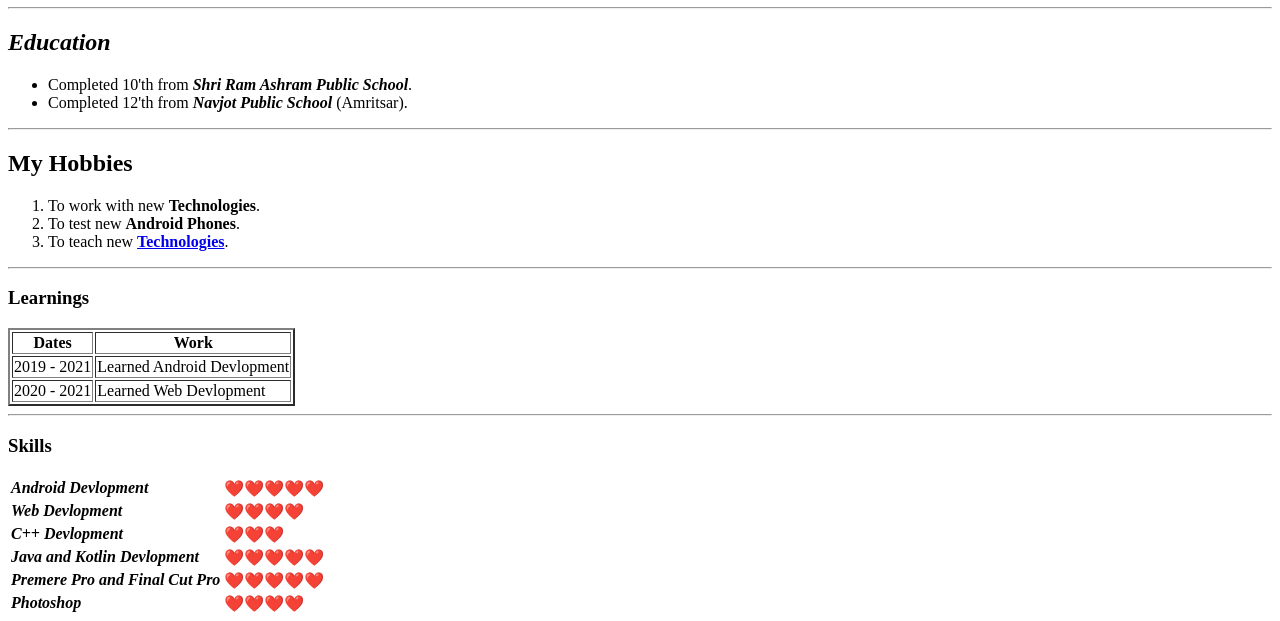
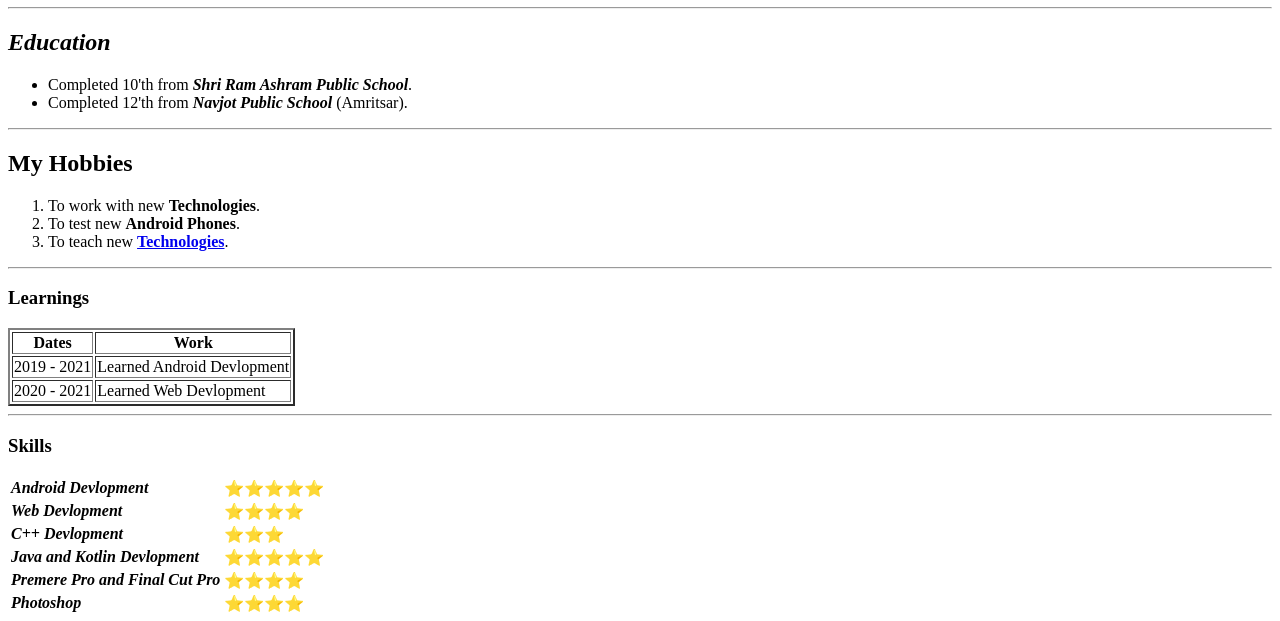
Before and after one commit to StartCodeingWithSayam/Cv, a plain HTML site: page index.html in a window 1280 px wide. Shown: the part 179-800 px from the top of the page. Drawn offline with Linux system fonts and the light colour scheme.

Commit message:
Update index.html

```diff
--- a/index.html
+++ b/index.html
@@ -58,27 +58,27 @@
     <table >
         <tr>
             <td><strong><em>Android Devlopment</em></strong></td>
-            <td>❤️❤️❤️❤️❤️</td>
+            <td>⭐️⭐️⭐️⭐️⭐️</td>
         </tr>
         <tr>
             <td><strong><em>Web Devlopment</em></strong></td>
-            <td>❤️❤️❤️❤️</td>
+            <td>⭐️⭐️⭐️⭐️</td>
         </tr>
         <tr>
             <td><strong><em>C++ Devlopment</em></strong></td>
-            <td>❤️❤️❤️</td>
+            <td>⭐️⭐️⭐️</td>
         </tr>
         <tr>
             <td><strong><em>Java and Kotlin Devlopment</em></strong></td>
-            <td>❤️❤️❤️❤️❤️</td>
+            <td>⭐️⭐️⭐️⭐️⭐️</td>
         </tr>
         <tr>
             <td><strong><em>Premere Pro and Final Cut Pro</em></strong></td>
-            <td>❤️❤️❤️❤️❤️</td>
+            <td>⭐️⭐️⭐️⭐️</td>
         </tr>
         <tr>
             <td><strong><em>Photoshop</em></strong></td>
-            <td>❤️❤️❤️❤️</td>
+            <td>⭐️⭐️⭐️⭐️</td>
         </tr>
     </table>
     <hr size="2">
```
